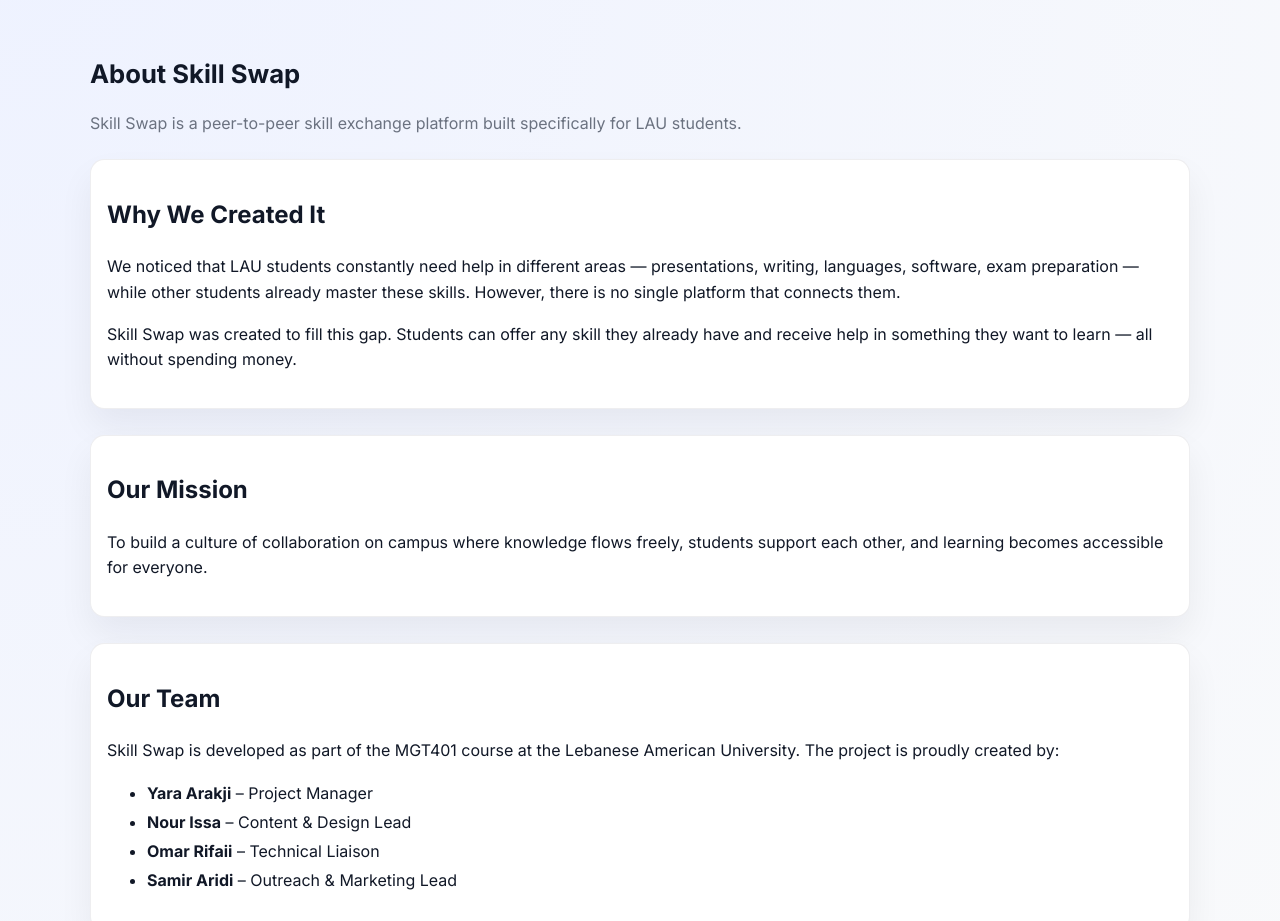
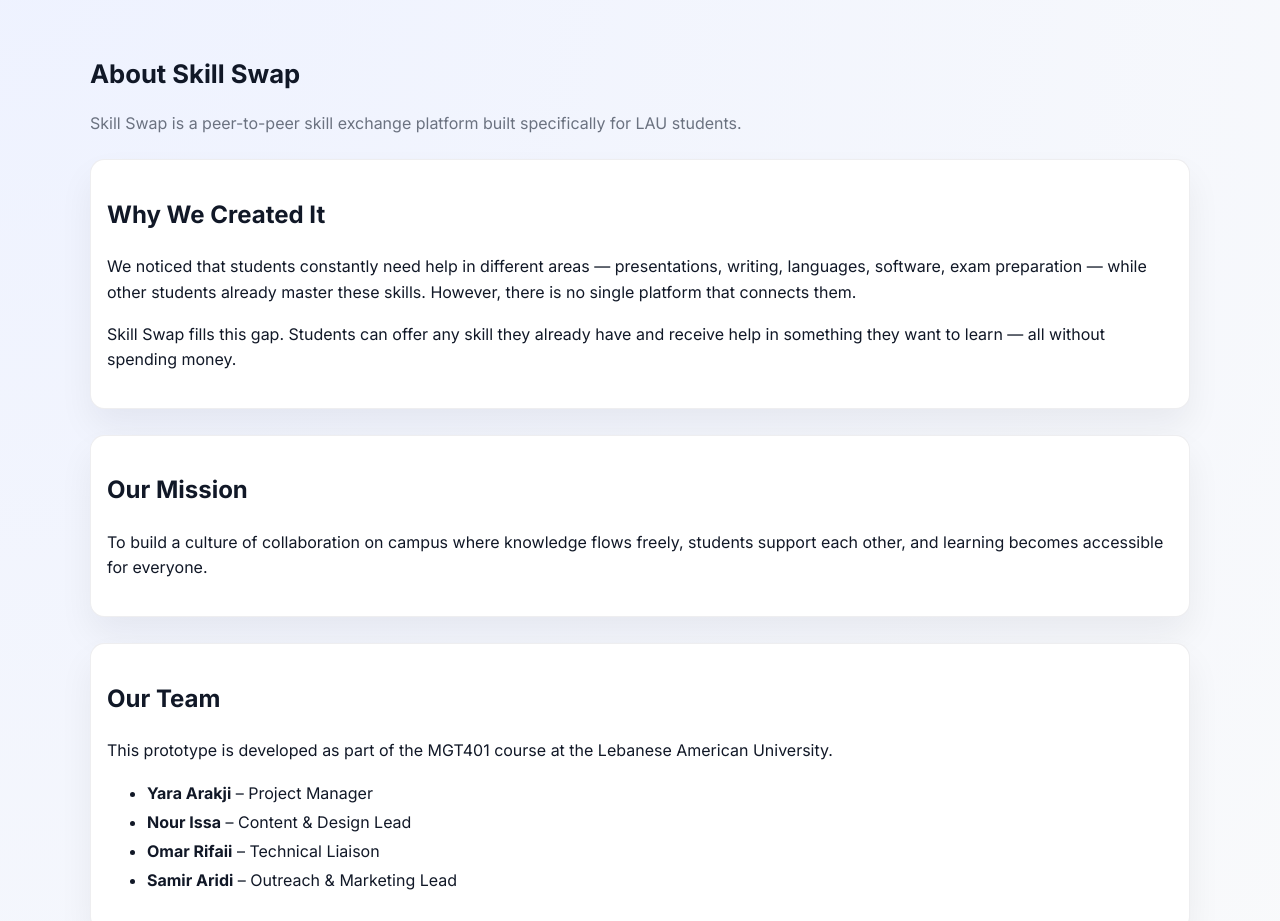
Before and after one commit to yaraarakji/Skill-swap, a plain HTML site: page about.html in a window 1280 px wide. Shown: the part 64-985 px from the top of the page. Drawn offline with Linux system fonts and the light colour scheme.

Commit message:
Update about.html

```diff
--- a/about.html
+++ b/about.html
@@ -3,16 +3,15 @@
 <head>
   <meta charset="UTF-8">
   <title>About – Skill Swap</title>
+  <link rel="stylesheet" href="style.css">
   <link href="https://fonts.googleapis.com/css2?family=Inter:wght@400;500;600;700&display=swap" rel="stylesheet">
-  <link rel="stylesheet" href="style.css">
 </head>
-
 <body>
-  <!-- NAVBAR -->
   <div class="navbar">
     <div class="nav-inner">
       <div class="logo-wrap">
         <a href="index.html">
+          <!-- same logo -->
           <svg width="120" height="38" viewBox="0 0 220 60">
             <circle cx="30" cy="30" r="26" fill="#5B3EE4" />
             <path d="M22 23C23.8 18.5 29 16.5 33.5 18.3C36 19.3 37.9 21.5 38.6 23.9L41.5 22.2C41.9 22 42.3 22.3 42.2 22.7L40.8 28.3C40.7 28.7 40.3 28.9 39.9 28.8L34.3 27.4C33.9 27.3 33.9 26.7 34.3 26.5L37.1 25C36.5 23.5 35.4 22.1 33.8 21.5C31.1 20.4 28 21.6 26.8 24.3C26.6 24.7 26 24.8 25.5 24.6L23 23.5C22.5 23.3 21.8 23.2 22 23Z" fill="white"/>
@@ -34,15 +33,13 @@
       </div>
 
       <div class="team-names">
-        Yara Arakji · Nour Issa<br>
-        Omar Rifaii · Samir Aridi
+        Yara Arakji · Nour Issa<br>Omar Rifaii · Samir Aridi
       </div>
 
       <button class="theme-btn" onclick="toggleTheme()">Theme</button>
     </div>
   </div>
 
-  <!-- ABOUT CONTENT -->
   <div class="container">
     <section class="section">
       <h1 class="section-title">About Skill Swap</h1>
@@ -53,15 +50,13 @@
       <div class="card">
         <h2>Why We Created It</h2>
         <p>
-          We noticed that LAU students constantly need help in different areas —
-          presentations, writing, languages, software, exam preparation — while
-          other students already master these skills. However, there is no single
-          platform that connects them.
+          We noticed that students constantly need help in different areas — presentations, writing,
+          languages, software, exam preparation — while other students already master these skills.
+          However, there is no single platform that connects them.
         </p>
         <p>
-          Skill Swap was created to fill this gap. Students can offer any skill they
-          already have and receive help in something they want to learn — all without
-          spending money.
+          Skill Swap fills this gap. Students can offer any skill they already have and receive help in
+          something they want to learn — all without spending money.
         </p>
       </div>
 
@@ -70,8 +65,8 @@
       <div class="card">
         <h2>Our Mission</h2>
         <p>
-          To build a culture of collaboration on campus where knowledge flows freely,
-          students support each other, and learning becomes accessible for everyone.
+          To build a culture of collaboration on campus where knowledge flows freely, students support each
+          other, and learning becomes accessible for everyone.
         </p>
       </div>
 
@@ -79,11 +74,7 @@
 
       <div class="card">
         <h2>Our Team</h2>
-        <p>
-          Skill Swap is developed as part of the MGT401 course at the Lebanese American University.
-          The project is proudly created by:
-        </p>
-
+        <p>This prototype is developed as part of the MGT401 course at the Lebanese American University.</p>
         <ul style="line-height:1.8;">
           <li><strong>Yara Arakji</strong> – Project Manager</li>
           <li><strong>Nour Issa</strong> – Content & Design Lead</li>
@@ -94,14 +85,10 @@
     </section>
   </div>
 
-  <footer>
-    Skill Swap – LAU MGT401 Project · 2025
-  </footer>
+  <footer>Skill Swap – LAU MGT401 Project · 2025</footer>
 
   <script>
-    function toggleTheme() {
-      document.body.classList.toggle('dark');
-    }
+    function toggleTheme(){ document.body.classList.toggle('dark'); }
   </script>
 </body>
 </html>
```
